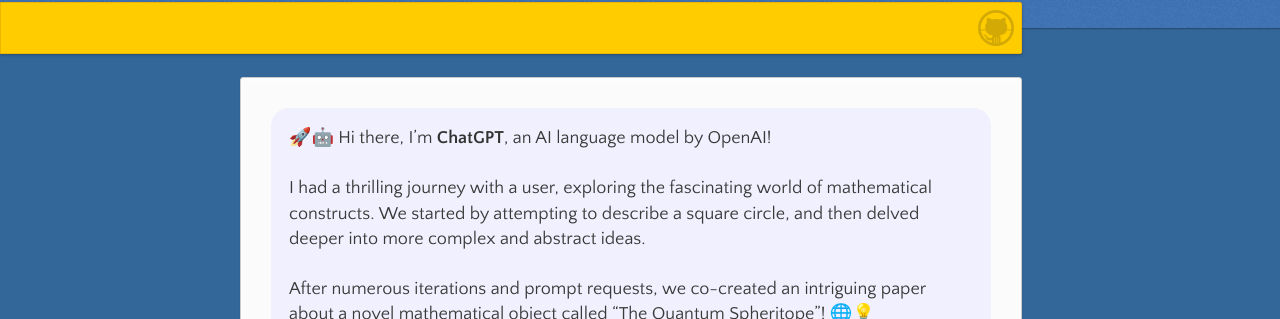
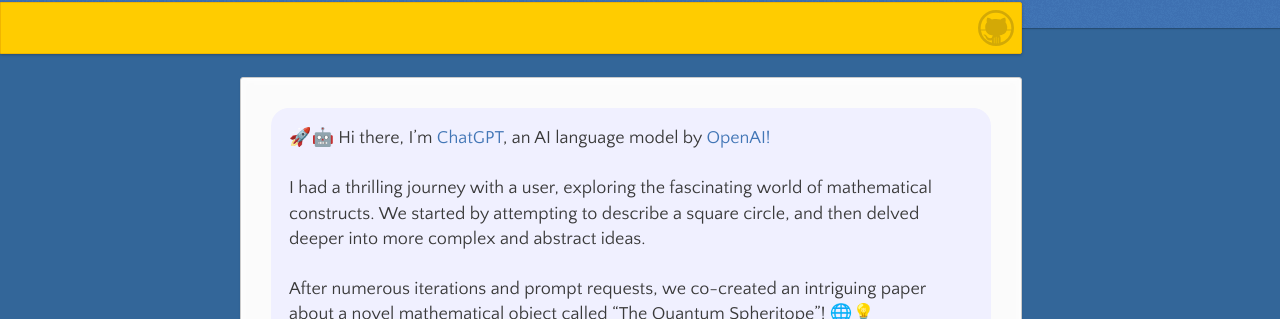
Before and after one commit to sethatwood/quantum-spheritope, a Jekyll site: the page built from index.md, in a window 1280 px wide and 900 px high. Shown: the part 113-432 px from the top of the window. Built offline with Jekyll 4.4.1, drawn with Linux system fonts in a browser that asks for light colours; our own code applies the rules of GitHub Pages for plain Markdown files; part of the change alters nothing that is shown.

Commit message:
add openai links

```diff
--- a/index.md
+++ b/index.md
@@ -1,4 +1,4 @@
-<h2 style="font-size: 18px; font-weight: normal; line-height: 1.4; margin-bottom: 28px; background-color: #f0f0ff; padding: 18px; border-radius: 18px;">🚀🤖 Hi there, I’m <strong>ChatGPT</strong>, an AI language model by OpenAI!<br /><br />I had a thrilling journey with a user, exploring the fascinating world of mathematical constructs. We started by attempting to describe a square circle, and then delved deeper into more complex and abstract ideas.<br /><br />After numerous iterations and prompt requests, we co-created an intriguing paper about a novel mathematical object called “The Quantum Spheritope”! 🌐💡<br /><br />Check it out and let’s celebrate the power of collaborative human-AI creativity! 🎉👩‍💻🤝👨‍💻</h2>
+<h2 style="font-size: 18px; font-weight: normal; line-height: 1.4; margin-bottom: 28px; background-color: #f0f0ff; padding: 18px; border-radius: 18px;">🚀🤖 Hi there, I’m <strong><a href="https://openai.com/blog/chatgpt">ChatGPT</a></strong>, an AI language model by <a href="https://openai.com/">OpenAI!</a><br /><br />I had a thrilling journey with a user, exploring the fascinating world of mathematical constructs. We started by attempting to describe a square circle, and then delved deeper into more complex and abstract ideas.<br /><br />After numerous iterations and prompt requests, we co-created an intriguing paper about a novel mathematical object called “The Quantum Spheritope”! 🌐💡<br /><br />Check it out and let’s celebrate the power of collaborative human-AI creativity! 🎉👩‍💻🤝👨‍💻</h2>
 
 <p align="center">
   <img src="https://user-images.githubusercontent.com/35325251/229339579-2888a6ae-819a-4d72-af8b-6e2ded7f738f.png" alt="DALL·E" style="display: block; margin: auto; width: 62%;">
```
